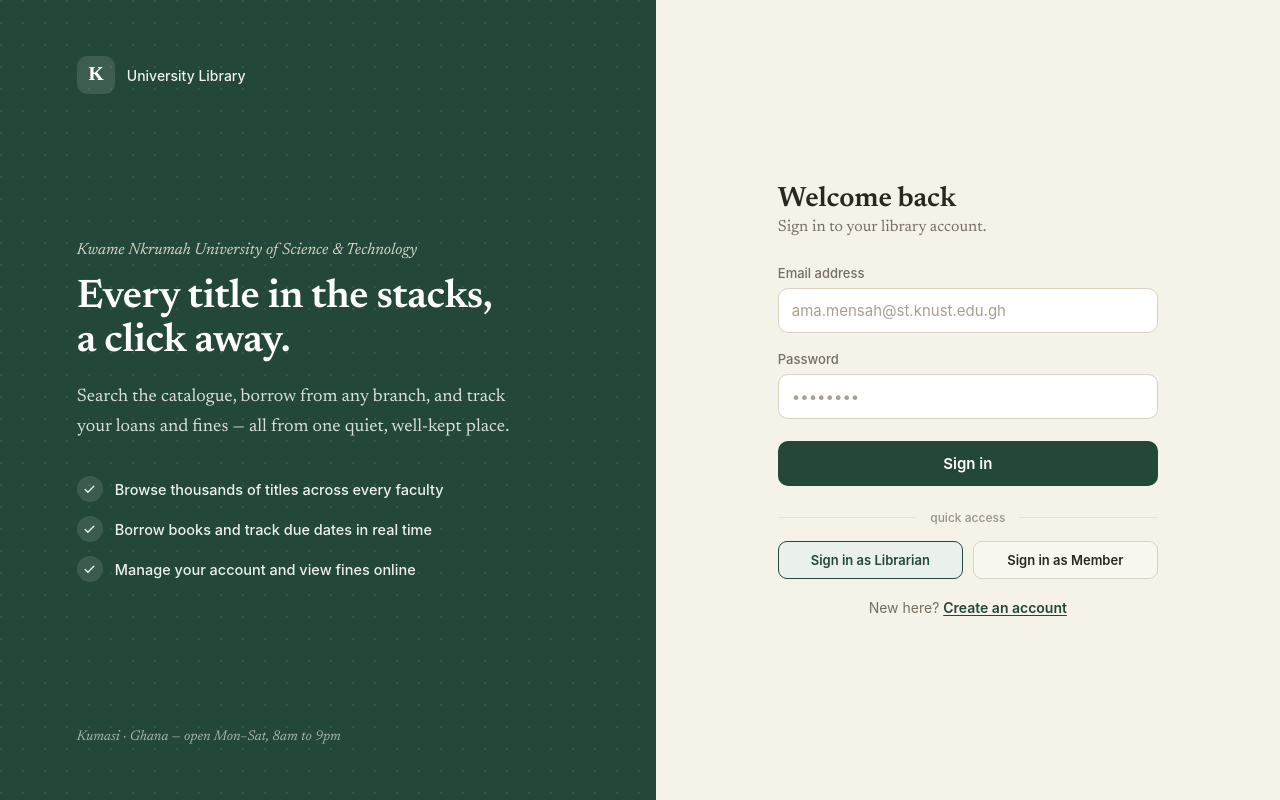
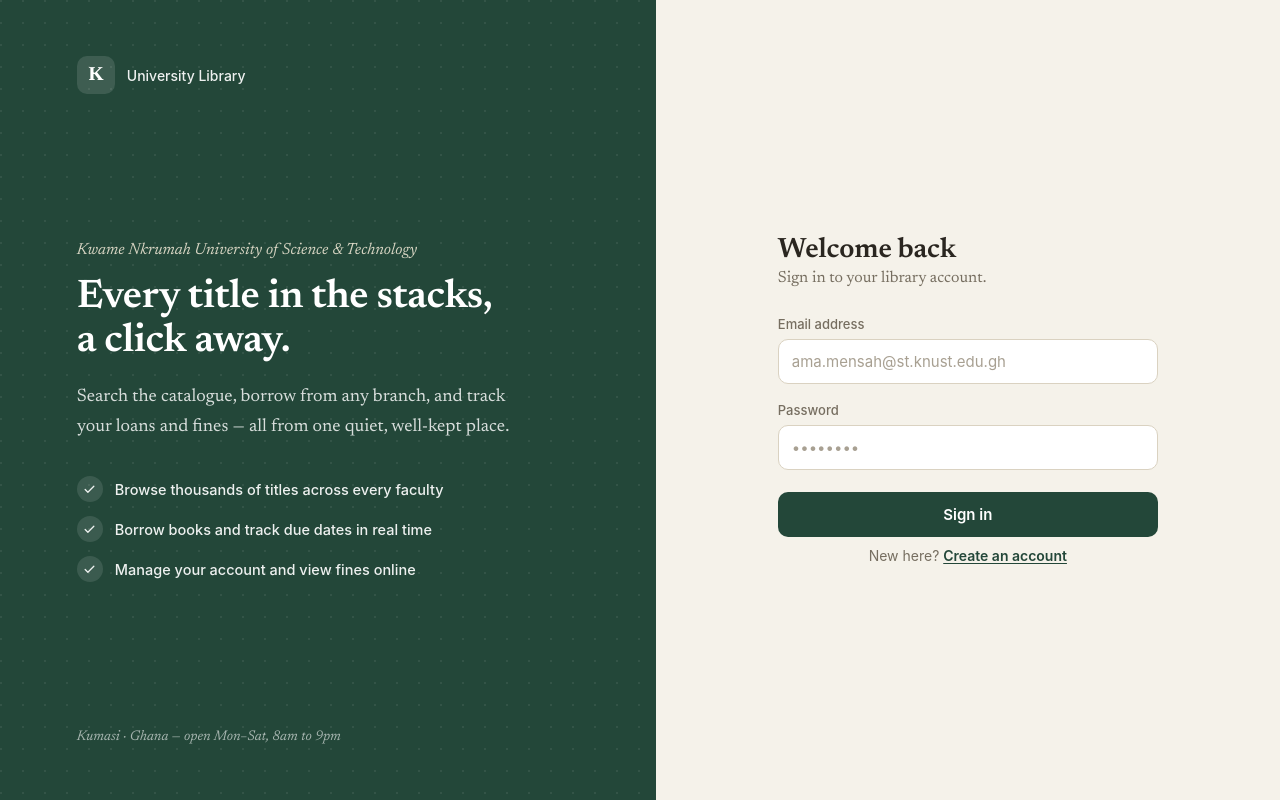
Before and after one commit to 1mansurr/library_system_9, a React app in the folder frontend/: page /login in a window 1280 px wide. Built offline with nearby package versions, Linux system fonts and the light colour scheme; no server answers; the HTML template or start-up script is replaced by a standard one.

Commit message:
feat: removing Librarian and Student Buttons from Sign Up screen.

```diff
--- a/frontend/src/screens/Login.jsx
+++ b/frontend/src/screens/Login.jsx
@@ -93,25 +93,6 @@
             </button>
           </form>
 
-          <div style={{ display: 'flex', alignItems: 'center', gap: 14, margin: '24px 0 16px', color: 'var(--faint)', font: '500 12px var(--ui)' }}>
-            <span style={{ flex: 1, height: 1, background: 'var(--border)' }} />
-            quick access
-            <span style={{ flex: 1, height: 1, background: 'var(--border)' }} />
-          </div>
-
-          <div style={{ display: 'grid', gridTemplateColumns: '1fr 1fr', gap: 10, marginBottom: 20 }}>
-            <button type="button"
-              onClick={() => { setEmail('librarian@library.com'); setPassword('librarian123'); }}
-              style={{ padding: '10px 12px', background: 'var(--primary-soft)', color: 'var(--primary)', border: '1px solid var(--primary)', borderRadius: 9, font: '600 13px var(--ui)', cursor: 'pointer', textAlign: 'center' }}>
-              Sign in as Librarian
-            </button>
-            <button type="button"
-              onClick={() => { setEmail('student@test.com'); setPassword('pass1234'); }}
-              style={{ padding: '10px 12px', background: 'var(--surface-2)', color: 'var(--text)', border: '1px solid var(--border-strong)', borderRadius: 9, font: '600 13px var(--ui)', cursor: 'pointer', textAlign: 'center' }}>
-              Sign in as Member
-            </button>
-          </div>
-
           <p style={{ textAlign: 'center', font: '400 14px var(--ui)', color: 'var(--muted)', margin: '10px 0 0' }}>
             New here?{' '}
             <Link to="/register" style={{ color: 'var(--primary)', font: '600 14px var(--ui)', textDecoration: 'underline', textUnderlineOffset: 2 }}>Create an account</Link>
```
